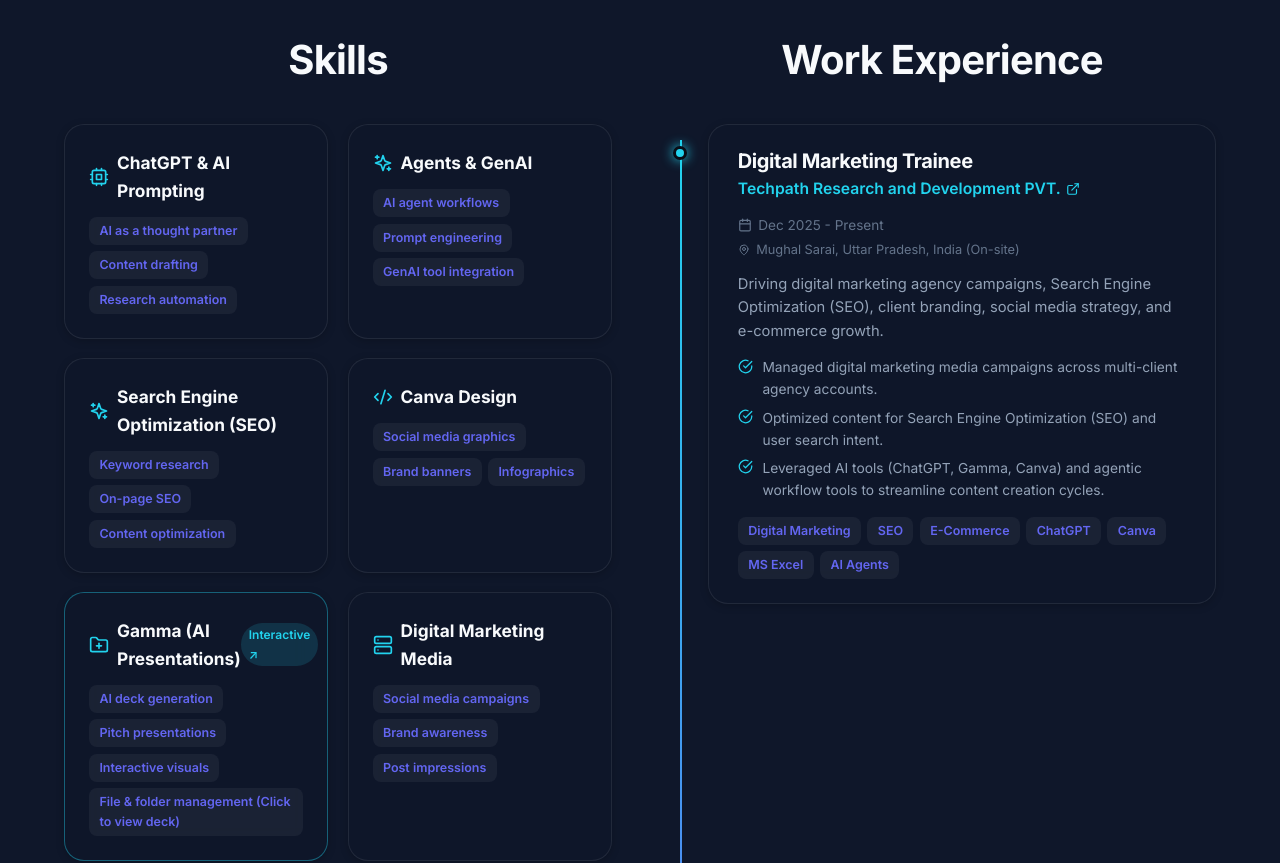
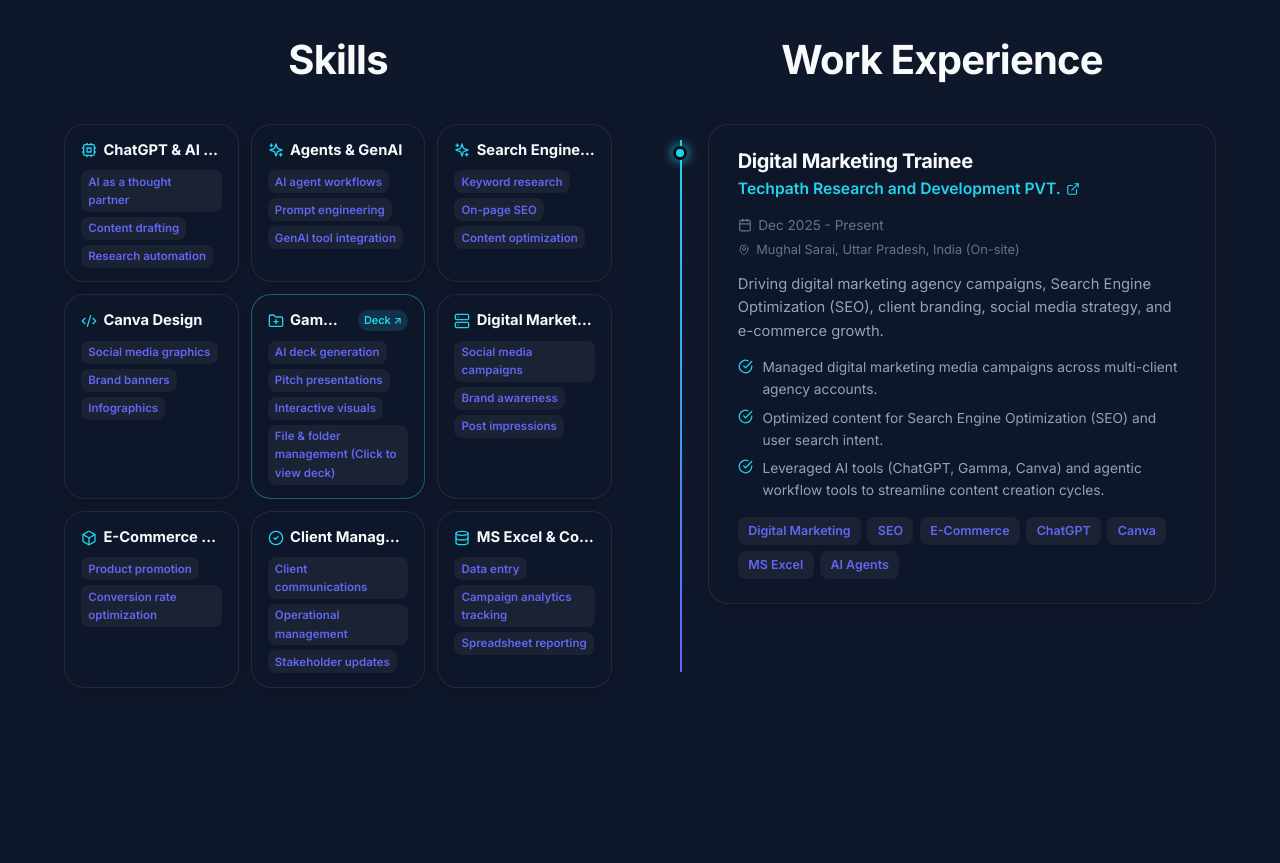
Before and after one commit to tanishka-wy/Tanishka-portfolio, a React (Vite) app: page / in a window 1280 px wide. Shown: the part 860-1723 px from the top of the page. Built offline with nearby package versions, Linux system fonts and the light colour scheme.

Commit message:
Make Skills grid compact so total section height matches Work Experience

```diff
--- a/src/components/Skills.jsx
+++ b/src/components/Skills.jsx
@@ -51,9 +51,8 @@ export default function Skills() {
       {/* Skills Grid */}
       <div style={{
         display: 'grid',
-        gridTemplateColumns: 'repeat(auto-fill, minmax(240px, 1fr))',
-        gap: '1.2rem',
-        flex: 1
+        gridTemplateColumns: 'repeat(auto-fill, minmax(160px, 1fr))',
+        gap: '0.75rem'
       }}>
           {skillsData.map((skill) => {
             const IconComponent = iconMap[skill.icon] || Sparkles;
@@ -64,18 +63,18 @@ export default function Skills() {
                 className="glass-card"
                 onClick={() => isClickable && openSkillModal(skill)}
                 style={{
-                  padding: '1.5rem',
+                  padding: '0.85rem 1rem',
                   display: 'flex',
                   flexDirection: 'column',
-                  gap: '0.8rem',
+                  gap: '0.5rem',
                   cursor: isClickable ? 'pointer' : 'default',
                   border: isClickable ? '1px solid rgba(34, 211, 238, 0.4)' : '1px solid var(--border-color)',
                   transition: 'all 0.2s ease'
                 }}
                 onMouseEnter={(e) => {
                   if (isClickable) {
-                    e.currentTarget.style.transform = 'translateY(-4px)';
-                    e.currentTarget.style.boxShadow = '0 10px 20px rgba(34, 211, 238, 0.2)';
+                    e.currentTarget.style.transform = 'translateY(-3px)';
+                    e.currentTarget.style.boxShadow = '0 8px 16px rgba(34, 211, 238, 0.2)';
                   }
                 }}
                 onMouseLeave={(e) => {
@@ -85,29 +84,29 @@ export default function Skills() {
                   }
                 }}
               >
-                <div style={{ fontWeight: 700, fontSize: '1.08rem', color: 'var(--text-primary)', display: 'flex', alignItems: 'center', justifyContent: 'space-between' }}>
-                  <div style={{ display: 'flex', alignItems: 'center', gap: '0.5rem' }}>
-                    <IconComponent size={20} color="var(--accent-cyan)" style={{ flexShrink: 0 }} />
-                    <span>{skill.name}</span>
+                <div style={{ fontWeight: 700, fontSize: '0.92rem', color: 'var(--text-primary)', display: 'flex', alignItems: 'center', justifyContent: 'space-between', gap: '0.4rem' }}>
+                  <div style={{ display: 'flex', alignItems: 'center', gap: '0.4rem', minWidth: 0 }}>
+                    <IconComponent size={16} color="var(--accent-cyan)" style={{ flexShrink: 0 }} />
+                    <span style={{ whiteSpace: 'nowrap', overflow: 'hidden', textOverflow: 'ellipsis' }}>{skill.name}</span>
                   </div>
                   {isClickable && (
-                    <span style={{ fontSize: '0.75rem', padding: '0.15rem 0.5rem', borderRadius: 'var(--radius-full)', background: 'rgba(34, 211, 238, 0.15)', color: 'var(--accent-cyan)', fontWeight: 600 }}>
-                      Interactive ↗
+                    <span style={{ fontSize: '0.68rem', padding: '0.1rem 0.4rem', borderRadius: 'var(--radius-full)', background: 'rgba(34, 211, 238, 0.15)', color: 'var(--accent-cyan)', fontWeight: 600, flexShrink: 0 }}>
+                      Deck ↗
                     </span>
                   )}
                 </div>
 
                 {/* Tag-style Pills Row */}
-                <div style={{ display: 'flex', flexWrap: 'wrap', gap: '0.4rem' }}>
+                <div style={{ display: 'flex', flexWrap: 'wrap', gap: '0.3rem' }}>
                   {skill.bullets.map((bullet) => (
                     <span
                       key={bullet}
                       style={{
-                        padding: '0.25rem 0.65rem',
+                        padding: '0.15rem 0.45rem',
                         borderRadius: 'var(--radius-sm)',
                         background: 'rgba(255, 255, 255, 0.05)',
                         color: 'var(--accent-indigo)',
-                        fontSize: '0.78rem',
+                        fontSize: '0.72rem',
                         fontWeight: 600
                       }}
                     >
```
